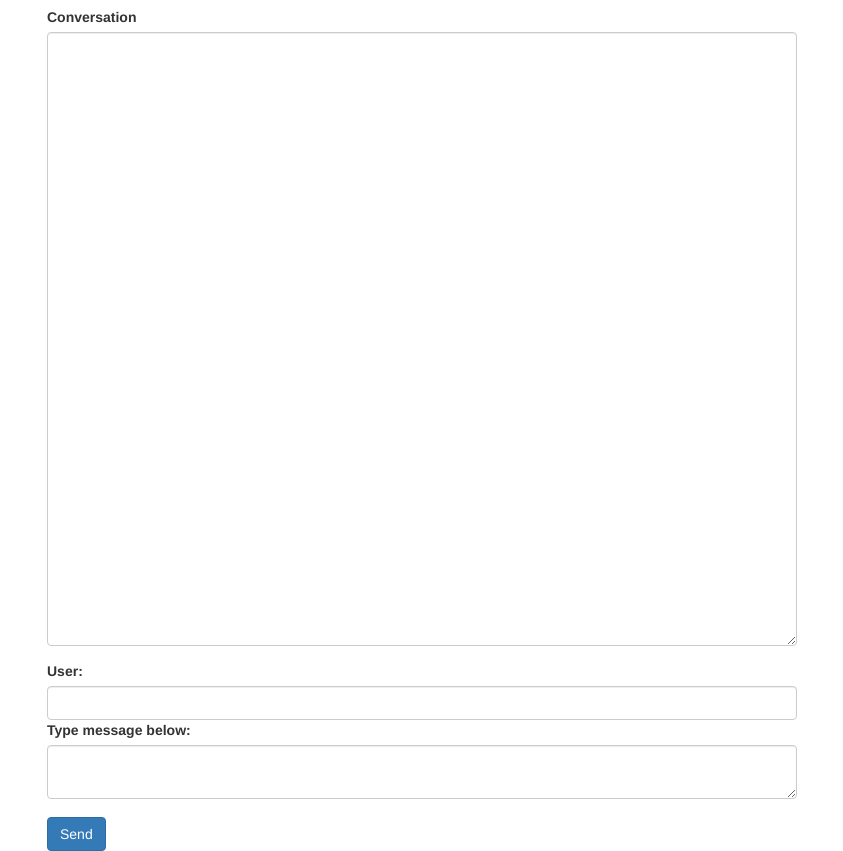
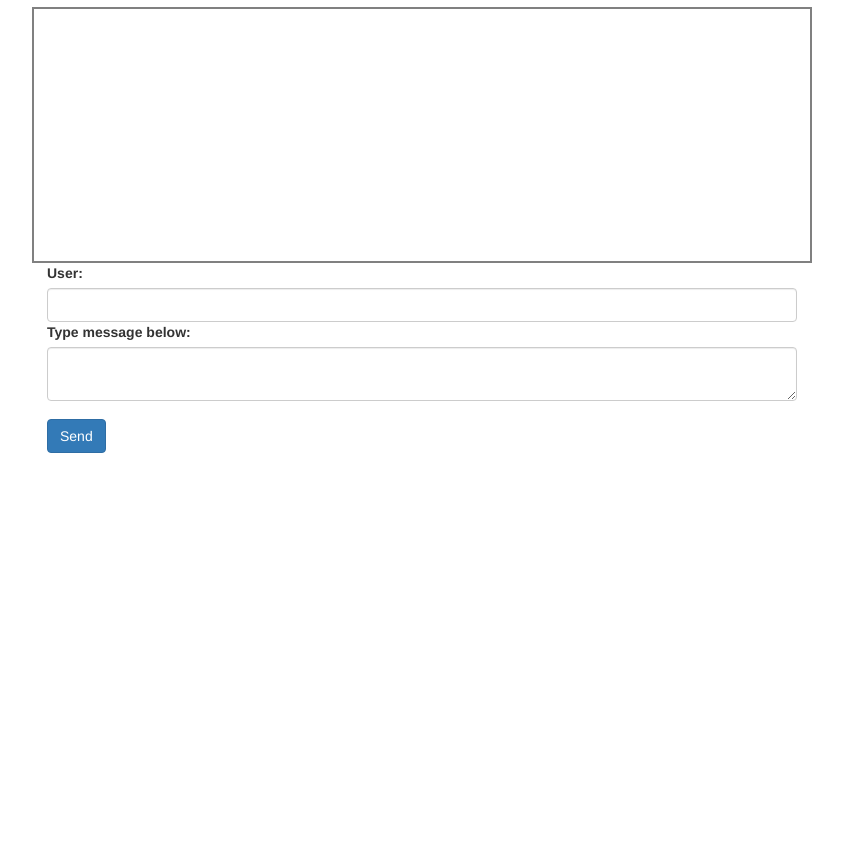
Before and after one commit to bikashpattnayak/chatapp, a website: page public/index.html in a window 1280 px wide. Shown: the part 73-924 px from the top of the page, without its empty margins (218-1061 px from the left). After the commit the page ends 800 px from the top, so only its background shows below. Drawn offline with nearby package versions, Linux system fonts and the light colour scheme; no server answers.

Commit message:
working code

```diff
--- a/public/index.html
+++ b/public/index.html
@@ -18,20 +18,20 @@
   	#sendBtn {
   		margin-top: 3px;
   	}
+  	#Conversation {
+    	height: 20vw;
+    	border: 2px solid grey;
+	}
+/*	#Conversation h1 {
+	    color: #fff;
+	}*/
   </style>
 </head>
 <body>
 	<h1 align="center">Chat Application</h1>
 	<div class="container">
 		<div class="row">
-			<div class="col-md-8 col-md-offset-2">
-				<form  action="#">
-					<div class="form-group">
-						<label for="msgbox">Conversation</label>
-						<textarea name="" id="Conversation" rows="30" class="form-control"></textarea>
-					</div>
-				</form>
-
+			<div id="Conversation" class="col-md-8 col-md-offset-2">
 			</div>
 		</div>
 		<div class="row">
@@ -68,6 +68,7 @@
 		    socket.on('chat',function(msg) {
 		    	console.log("client" + msg.message);
 		    	$('#Conversation').append('<p><strong>'+msg.user+'</strong> :' + msg.message+'</p>');
+		    	// document.getElementById('Conversation').innerHtml = '<p><strong>'+msg.user+'</strong> :' + msg.message+'</p>'
 		    });
 
 
```
